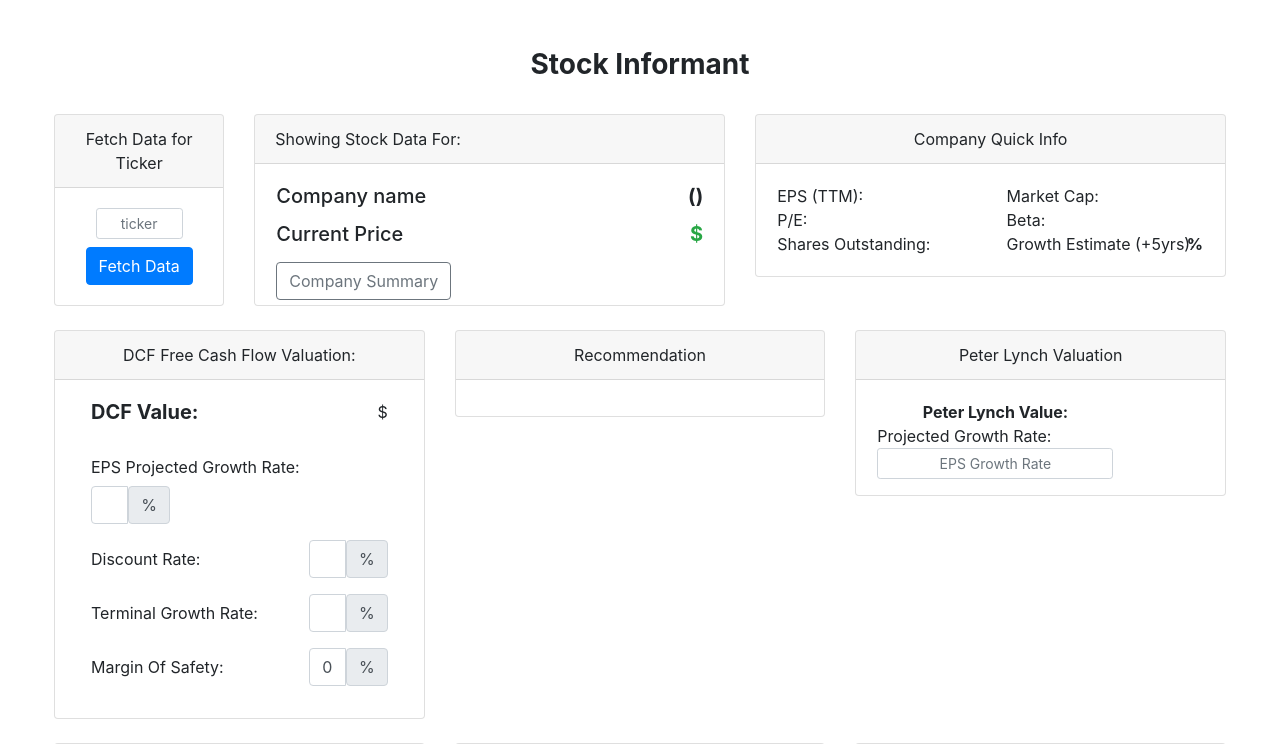
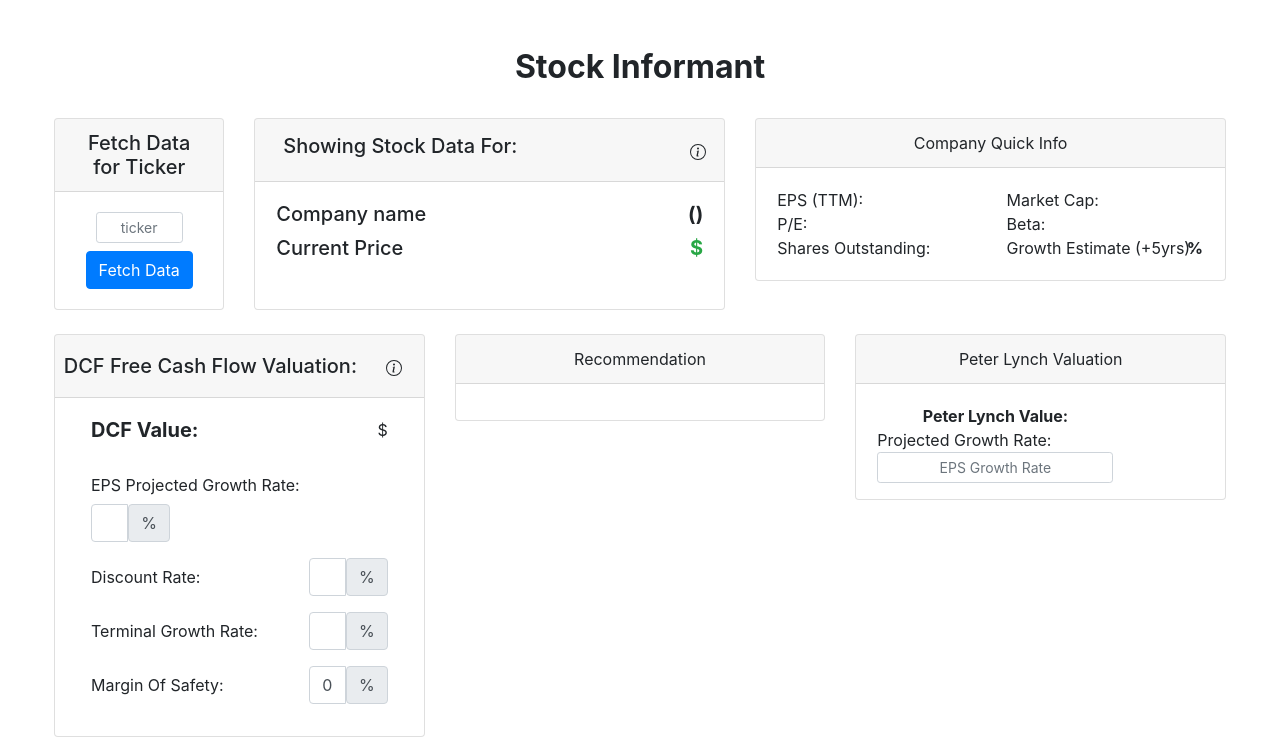
Before and after one commit to LHeen08/stock_informant, a Flask app: page /data_page in a window 1280 px wide. Shown: the top 744 px of the page. Run offline with Flask 3, Linux system fonts and the light colour scheme.

Commit message:
Updates to UI

```diff
--- a/src/static/custom-scripts.js
+++ b/src/static/custom-scripts.js
@@ -104,22 +104,49 @@ function formatNumberAbbreviation(number) {
 }
 
 
+function elementExists(selector) {
+  return $(selector).length > 0;
+}
+
+
+
 $(document).ready(function () {
   hideLoader();
 
   // Handle button click event with jQuery
   $("#fetch-button").click(fetchData);
 
+
   // Get the company quick info numbers that need to be formatted
-  var shares_outstanding_str = $("#quick-data-shares").text();
-  console.log("shares ", shares_outstanding_str);
-  var formattedShares = formatNumberAbbreviation(shares_outstanding_str);
-  $("#quick-data-shares").text('').append($('<strong>').text(formattedShares));
+  if (elementExists("#quick-data-shares")) {
+    var shares_outstanding_str = $("#quick-data-shares").text();
+    console.log("Shares:", shares_outstanding_str);
+    var formattedShares = formatNumberAbbreviation(shares_outstanding_str);
+    $("#quick-data-shares").text('').append($('<strong>').text(formattedShares));
+  }
 
-  var market_cap_str = $("#quick-data-market-cap").text();
-  console.log("shares ", market_cap_str);
-  var fomattedMarketCap = formatNumberAbbreviation(market_cap_str);
-  $("#quick-data-market-cap").text('').append($('<strong>').text(fomattedMarketCap));
+  if (elementExists("#quick-data-market-cap")) {
+    var market_cap_str = $("#quick-data-market-cap").text();
+    console.log("Market Cap:", market_cap_str);
+    var formattedMarketCap = formatNumberAbbreviation(market_cap_str);
+    $("#quick-data-market-cap").text('').append($('<strong>').text(formattedMarketCap));
+  }
+
+
+  // Setup info boxes additional info
+  var dcfHelpInfo = `
+    Discounted Cash Flow (DCF) analysis assesses a company's value based on
+    projected future free cash flows. This involves predicting cash flows over
+    ten years, incorporating historical data and a growth rate. The analysis discounts
+    future cash flows to present value, factoring in the time value of money and risk.
+    The equity value is calculated as (Sum of Future Free Cash Flows + Cash and Cash Equivalents - Total Debt) / Outstanding Shares.
+    This method, though reliant on assumptions, is widely used to determine a potential investment's value.
+  `;
+
+
+  $("#dcf-info-popover").attr("title", dcfHelpInfo);
+
+
 
   // Hold onto the old values for the forms, so if we click off and its null its the old value
   var old_dcf_eps_growth_rate_value = $("#dcf-eps-growth-entry").val();
@@ -130,10 +157,8 @@ $(document).ready(function () {
 
 
   // Handle company summary popover messgage
-  $("#company-summary").click(function () {
-    $("#company-summary").popover("show");
-  });
-
+  $("#company-summary").popover({ trigger: "hover" });
+  $("#dcf-info-popover").popover({ trigger: "hover" });
 
 
 
--- a/src/static/custom-style.css
+++ b/src/static/custom-style.css
@@ -21,7 +21,12 @@
   }
 
   .popover {
-    max-width: 30%;
+    max-width: 40%;
+    height: auto;
+  }
+
+  .popover-body {
+    padding: 0px;
   }
 
   #loader-spinner {
--- a/src/templates/data-page.html
+++ b/src/templates/data-page.html
@@ -19,12 +19,12 @@
 <body>
   <div class="container-fluid">
     <div class="mt-5 row d-flex justify-content-center">
-      <h3><strong>Stock Informant</strong></h3>
+      <p class="h2"><strong>Stock Informant</strong></p>
     </div>
     <div id="input-data-row" class="mt-4 mb-4 ml-4 mr-4 row">
       <div class="col-sm-2 d-flex">
         <div class="card w-100">
-          <div class="card-header text-center">Fetch Data for Ticker</div>
+          <div class="h5 card-header text-center">Fetch Data for Ticker</div>
           <div>
             <div class="card-body">
               <div id="input-container" class="row d-flex text-center justify-content-center">
@@ -42,13 +42,26 @@
       </div>
       <div class="col d-flex justify-content-center">
         <div class="card w-100">
-          <div class="card-header">Showing Stock Data For:</div>
+          <div class="card-header">
+            <div class="row ml-2 d-flex justify-content-between align-items-center">
+              <p class="h5">Showing Stock Data For:</p>
+              <button type="button" class="btn" role="button" data-placement="top" data-trigger="hover"
+                title="{{data.company_summary}}" id="company-summary">
+                <svg xmlns="http://www.w3.org/2000/svg" width="16" height="16" fill="currentColor"
+                  class="bi bi-info-circle" viewBox="0 0 16 16">
+                  <path d="M8 15A7 7 0 1 1 8 1a7 7 0 0 1 0 14zm0 1A8 8 0 1 0 8 0a8 8 0 0 0 0 16z" />
+                  <path
+                    d="m8.93 6.588-2.29.287-.082.38.45.083c.294.07.352.176.288.469l-.738 3.468c-.194.897.105 1.319.808 1.319.545 0 1.178-.252 1.465-.598l.088-.416c-.2.176-.492.246-.686.246-.275 0-.375-.193-.304-.533L8.93 6.588zM9 4.5a1 1 0 1 1-2 0 1 1 0 0 1 2 0z" />
+                </svg>
+              </button>
+            </div>
+          </div>
           <div class="card-body pb-0 ml-3 mr-3">
             <div class="row justify-content-between">
-              <h5 class="card-title pb-2">Company name</h5>
-              <h5 class="card-title pb-2" id="company-name">
+              <p class="h5 pb-2">Company name</p>
+              <p class="h5 pb-2" id="company-name">
                 <strong>{{data.company_name}} ({{data.company_ticker}})</strong>
-              </h5>
+              </p>
             </div>
             <div class="row justify-content-between">
               <h5 class="card-subtitle mb-2 pb-2">
@@ -57,11 +70,6 @@
               <h5 class="card-subtitle mb-2 text-success pb-2" id="current-price">
                 <strong>${{data.current_price}}</strong>
               </h5>
-            </div>
-            <div class="row justify-content-between">
-              <a tabindex="0" class="btn btn-md btn-outline-secondary" role="button" data-toggle="popover"
-                data-trigger="focus" title="Company Summary" data-content="{{data.company_summary}}"
-                id="company-summary">Company Summary</a>
             </div>
           </div>
         </div>
@@ -100,9 +108,9 @@
                       Growth Estimate (+5yrs):
                     </div>
                     <div class="row pr-3">
-                    <p id="quick-data-eps-growth"><strong>{{data.eps_growth_rate_percent}}</strong></p>
-                    <span><strong>%</strong></span>
-                  </div>
+                      <p id="quick-data-eps-growth"><strong>{{data.eps_growth_rate_percent}}</strong></p>
+                      <span><strong>%</strong></span>
+                    </div>
                   </div>
                 </div>
               </div>
@@ -115,7 +123,18 @@
       <div id="dcf-card" class="col">
         <div class="card w-100">
           <div class="card-header text-center">
-            DCF Free Cash Flow Valuation:
+            <div class="row d-flex justify-content-center align-items-center">
+              <h5 class="mb-0 mr-3">DCF Free Cash Flow Valuation:</h5>
+              <button type="button" class="btn" role="button" data-placement="top" data-trigger="hover"
+                id="dcf-info-popover">
+                <svg xmlns="http://www.w3.org/2000/svg" width="16" height="16" fill="currentColor"
+                  class="bi bi-info-circle" viewBox="0 0 16 16">
+                  <path d="M8 15A7 7 0 1 1 8 1a7 7 0 0 1 0 14zm0 1A8 8 0 1 0 8 0a8 8 0 0 0 0 16z" />
+                  <path
+                    d="m8.93 6.588-2.29.287-.082.38.45.083c.294.07.352.176.288.469l-.738 3.468c-.194.897.105 1.319.808 1.319.545 0 1.178-.252 1.465-.598l.088-.416c-.2.176-.492.246-.686.246-.275 0-.375-.193-.304-.533L8.93 6.588zM9 4.5a1 1 0 1 1-2 0 1 1 0 0 1 2 0z" />
+                </svg>
+              </button>
+            </div>
           </div>
           <div class="card-body pb-3 ml-3 mr-3">
             <div class="row pb-3">
--- a/src/templates/ticker-entry-page.html
+++ b/src/templates/ticker-entry-page.html
@@ -20,7 +20,7 @@
 
     <div class="container-fluid">
         <div class="mt-5 row d-flex justify-content-center">
-            <h3><b>Stock Informant</b></h3>
+            <p class="h2"><strong>Stock Informant</strong></p>
         </div>
         <div class="mt-4 mb-4 ml-4 mr-4 row justify-content-center">
             <div class="col-sm d-flex justify-content-center">
```
